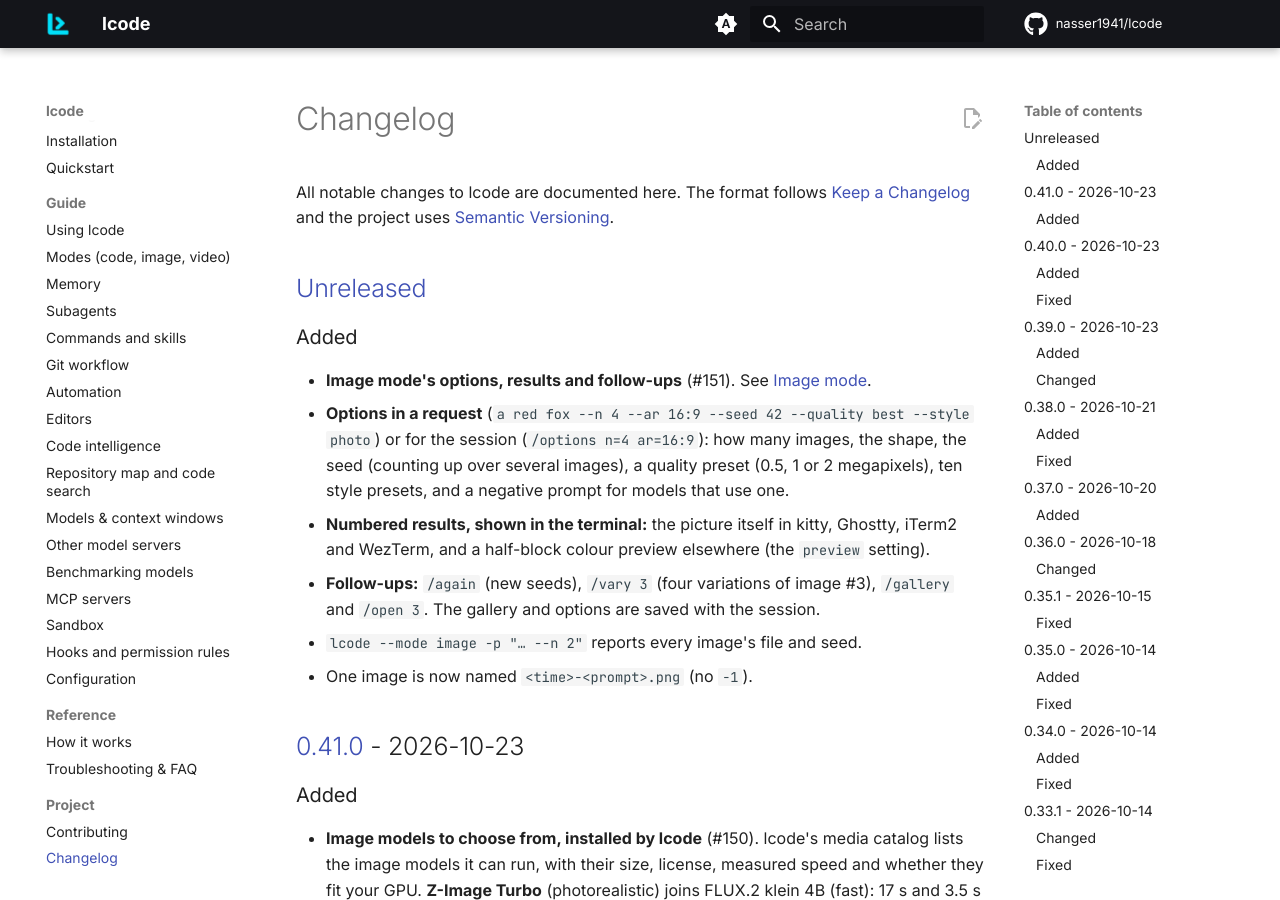
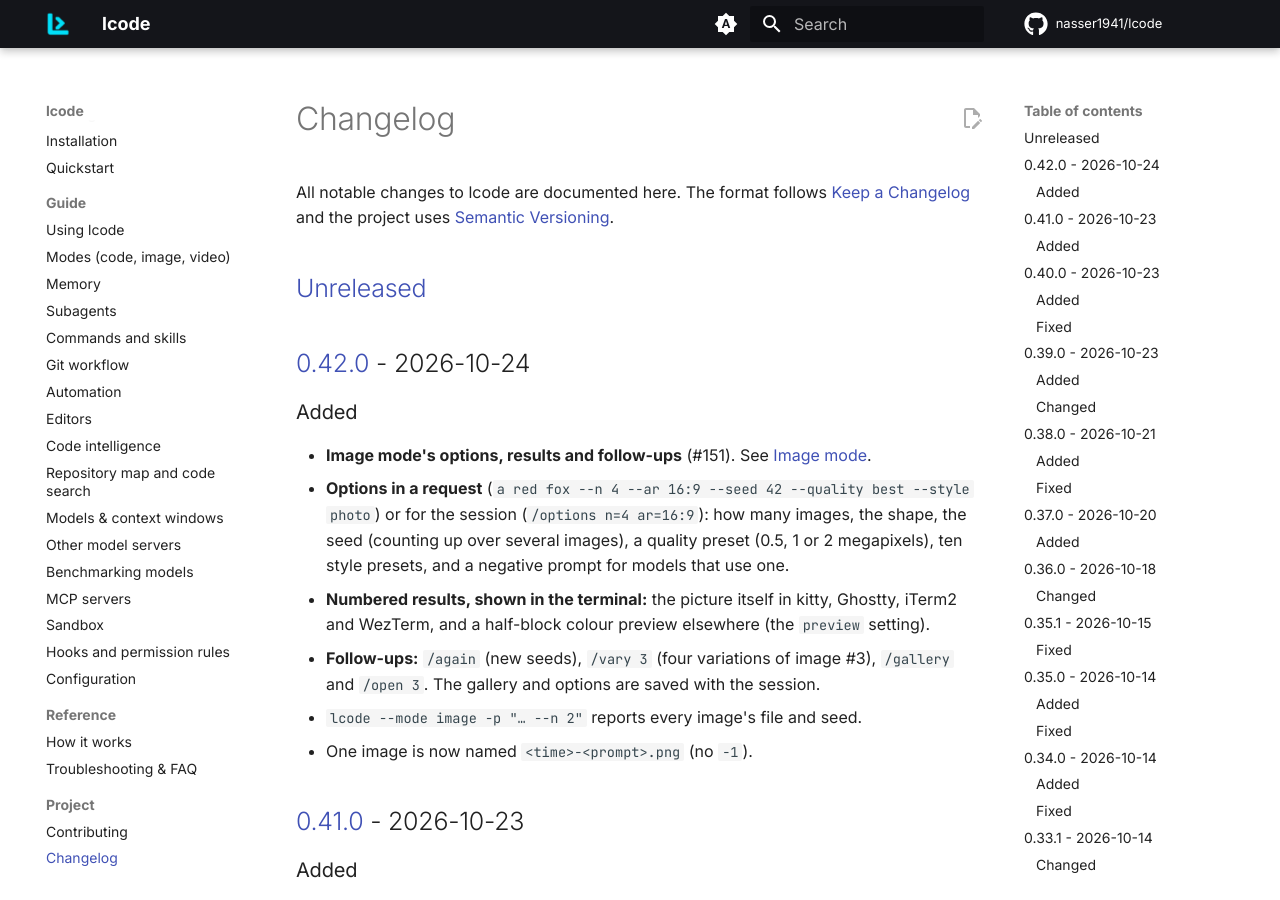
Before and after one commit to nasser1941/lcode, an MkDocs documentation site: the page built from docs/changelog.md, in a window 1280 px wide and 900 px high. Built offline with MkDocs 1.6.1 and Material for MkDocs 9.7.7, drawn with Linux system fonts in a browser that asks for light colours; comment, search, counter and statistics services are not loaded.

Commit message:
Release 0.42.0 (#165)
Co-authored-by: nasser1941 <9349840+nasser1941@users.noreply.github.com>
Co-authored-by: Claude Opus 5.5 <noreply@anthropic.com>

```diff
--- a/CHANGELOG.md
+++ b/CHANGELOG.md
@@ -5,6 +5,8 @@ All notable changes to lcode are documented here. The format follows
 [Semantic Versioning](https://semver.org/).
 
 ## [Unreleased]
+
+## [0.42.0] - 2026-10-24
 
 ### Added
 
@@ -938,7 +940,8 @@ First public release.
 - `AGENTS.md` project instructions and `/init` to generate them.
 - One-line installer for Linux and macOS.
 
-[Unreleased]: https://github.com/nasser1941/lcode/compare/v0.41.0...HEAD
+[Unreleased]: https://github.com/nasser1941/lcode/compare/v0.42.0...HEAD
+[0.42.0]: https://github.com/nasser1941/lcode/compare/v0.41.0...v0.42.0
 [0.41.0]: https://github.com/nasser1941/lcode/compare/v0.40.0...v0.41.0
 [0.40.0]: https://github.com/nasser1941/lcode/compare/v0.39.0...v0.40.0
 [0.39.0]: https://github.com/nasser1941/lcode/compare/v0.38.0...v0.39.0
--- a/src/lcode/__init__.py
+++ b/src/lcode/__init__.py
@@ -3,7 +3,7 @@
 From a program: `from lcode import Session` (see lcode.api).
 """
 
-__version__ = "0.41.0"
+__version__ = "0.42.0"
 
 API = ("Session", "Result", "Options", "SetupError")
 
```
Also changed, not shown: docs/quickstart.md (+1 -1 lines).
